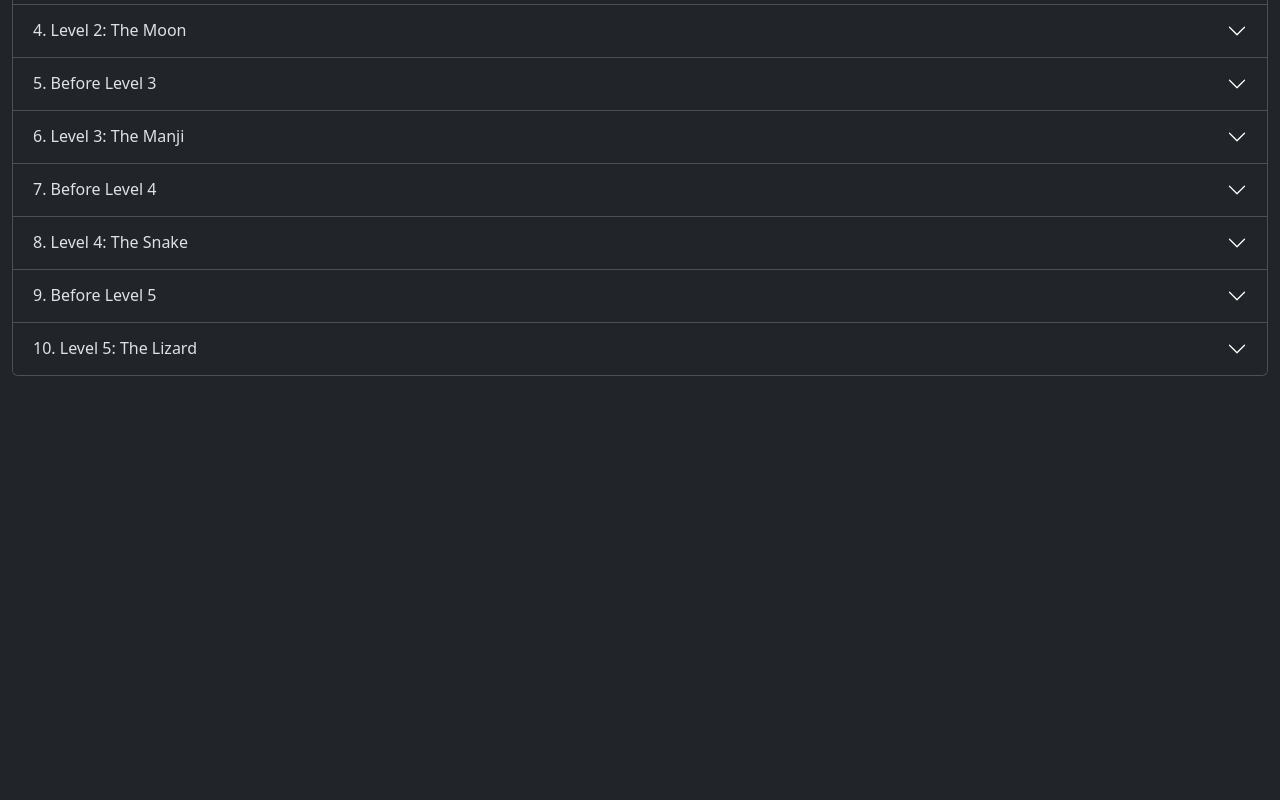
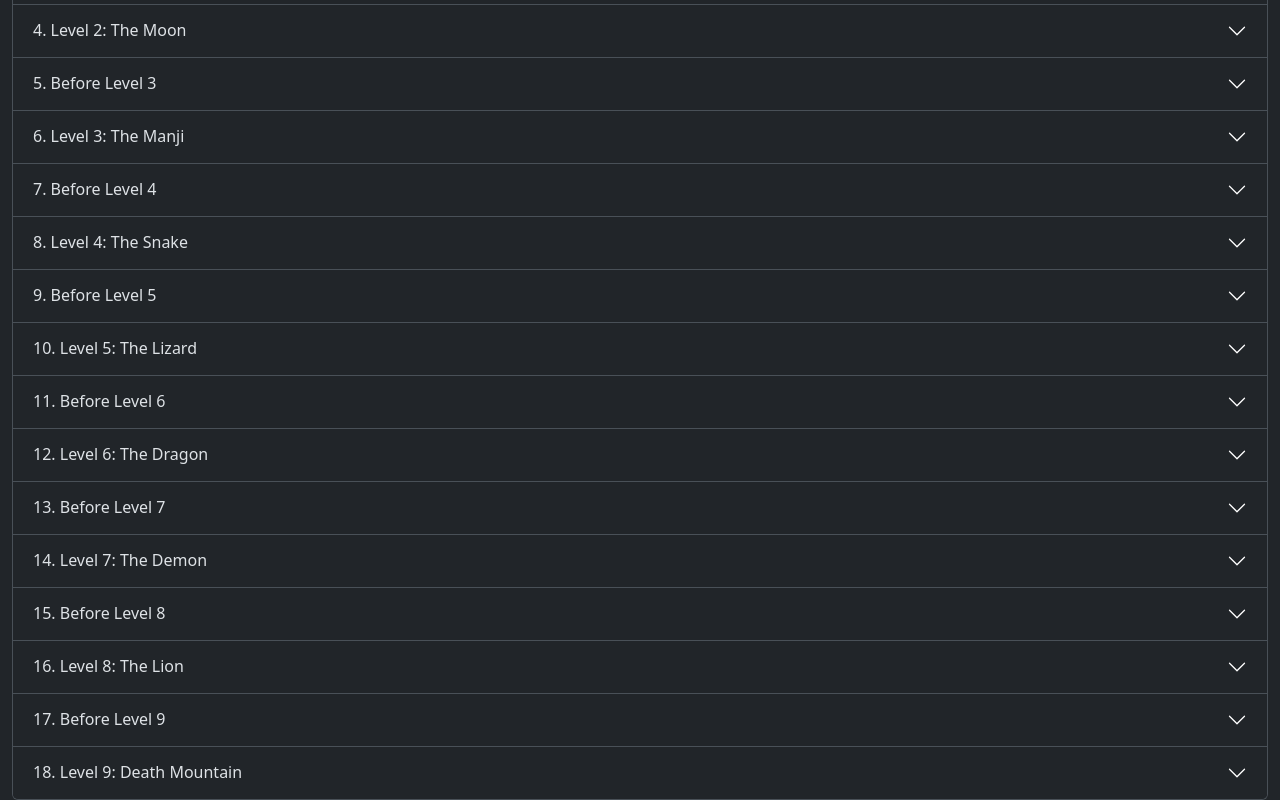
Before and after one commit to danrice92/midnas-guides-js, a React (Create React App) app: page / in a window 1280 px wide. Shown: the part 827-1627 px from the top of the page. Before the commit the page ends 1203 px from the top, so only its background shows below. Built offline with nearby package versions, Linux system fonts and the light colour scheme.

Commit message:
get basic skeleton of walkthrough done

```diff
--- a/src/walkthrough_content/the_legend_of_zelda.js
+++ b/src/walkthrough_content/the_legend_of_zelda.js
@@ -383,5 +383,195 @@ export const firstQuestWalkthrough = [
       },
       { instructions: 'Go up 1 and get Triforce Piece 5.' }
     ]
+  },
+  {
+    part: 11,
+    title: 'Before Level 6',
+    steps: [
+      {
+        instructions:
+          'Go down 1, left 7, down 1, left 1, down 1, left 1, down 1, left 1, and up 1 to get to Level 6.'
+      }
+    ]
+  },
+  {
+    part: 12,
+    title: 'Level 6: The Dragon',
+    steps: [
+      {
+        instructions: 'Go right 1. Defeat the Orange Wizzrobes to get the key.'
+      },
+      {
+        instructions:
+          'You can go up 1 to talk to an Old Man, who says "AIM AT THE EYES OF GOHMA," or you can save the key (recommended). Either way, from the Wizzrobe room, go left 1, use the key to go left 1 again, then go up 1 and defeat the Zols to get the Compass.'
+      },
+      {
+        instructions:
+          'Go up 2, push the left block, then go up 1. You can optionally defeat the Wizzrobes here for some rupees.'
+      },
+      {
+        instructions:
+          "You can technically bomb the righthand wall for a shortcut, but you'll miss out on the dungeon item. Instead, go up 1, defeat Gleeok, go right 1, and defeat the enemies to get the Dungeon Map."
+      },
+      {
+        instructions:
+          "Use a key to go up 1, defeat the Wizzrobes, push the block, and go down the stairs to get the Magical Wand. It's a long-range weapon, but unlike the arrows, it doesn't cost money to use it."
+      },
+      {
+        instructions: 'Go back up the ladder, down 1, right 1, and get the key.'
+      },
+      {
+        instructions:
+          "Optional: Go to the room northeast of you to hear the Old Man say 'THERE ARE SECRETS WHERE FAIRIES DON'T LIVE.' You can do it by going up 1 and bombing the righthand wall, or you can go right 1, defeat a bunch of Wizzrobes and Like Likes to get the door above to open, and go that way. It is recommended to skip the room to the right, since this dungeon already has enough Wizzrobes!"
+      },
+      {
+        instructions:
+          'Go left 1, down 1 with the key you just got, and grab another key in the middle of the room.'
+      },
+      {
+        instructions:
+          'Go down 1, defeat the Vires, go right 1, defeat the enemies, push the block, go down the stairs through the secret passage, go down 1, defeat the Vires, and get another key.'
+      },
+      {
+        instructions: 'Go left 1.'
+      },
+      {
+        instructions: 'Optional: go down 1, get some Bombs, and come back up 1.'
+      },
+      {
+        instructions:
+          'Go up 1 through the locked door, and face the boss: Gohma. Shoot its eye with an Arrow to defeat it and collect Heart Container 11.'
+      },
+      {
+        instructions: 'Go up 1 and collect Triforce Piece 6.'
+      }
+    ]
+  },
+  {
+    part: 13,
+    title: 'Before Level 7',
+    steps: [
+      {
+        instructions:
+          'If you have not yet purchased Bait, go down 1, right 1, up on the lefthand side, and push the block. Go down the stairs and pick the middle staircase to warp to south central Hyrule. Go left 3, up 1, left 2, and up 3. Push the top middle Armos statue and buy the Bait for 60 rupees'
+      },
+      {
+        instructions:
+          "Go down 2 and left 1. If you need some health, go up 1 to get to a Fairy Pond. If not, go left 1 and up 1 to find a pond that looks like a Fairy Pond, but isn't. Use the Recorder to make the pond drain and a staircase appear. Enter Level 7."
+      }
+    ]
+  },
+  {
+    part: 14,
+    title: 'Level 7: The Demon',
+    steps: [
+      {
+        instructions:
+          'Note: There are 4 keys in the dungeon, but 5 locked doors. Use this guide to avoid wasting one, or if you want to unlock everything, make sure you have an extra key from a previous dungeon or from a store.'
+      },
+      { instructions: 'Go right 1. Defeat the Moldorm to get Bombs.' },
+      {
+        instructions:
+          "Go up 1, right 1, defeat the Goriyas, and go up 1. The Old Man will say 'THERE'S A SECRET IN THE TIP OF THE NOSE.'"
+      },
+      {
+        instructions: 'Go down 1, right 1, and defeat the Digdoggers for Bombs.'
+      },
+      { instructions: 'Go right 1, defeat the Stalfos, and get the key.' },
+      {
+        instructions:
+          "Go left 4. If you are full on Bombs, blow up the left and upper walls before defeating the Goriyas, because they'll drop more Bombs as a reward."
+      },
+      { instructions: 'Go left 1. Defeat the Keese for even more bombs.' },
+      { instructions: 'Go down 1 and get the key.' },
+      {
+        instructions:
+          "Go up 2. If you want 5 rupees, defeat the 3 Dodongos here. Note that you'll need 100 for a bomb upgrade in the next step."
+      },
+      {
+        instructions:
+          'Go up 1 through the locked door. The final bomb upgrade can be purchased here for 100 rupees.'
+      },
+      {
+        instructions:
+          'Go down 1, right 2, and defeat the Stalfos to get the Compass.'
+      },
+      {
+        instructions:
+          'Go left 1, up 2, bomb the right wall, and defeat the Moldorms for another key.'
+      },
+      { instructions: 'Go left 2. Defeat the Goriyas for 5 rupees.' },
+      {
+        instructions:
+          'Go up 1 using a key. Use the Bait to get past the hungry Goriya.'
+      },
+      { instructions: 'Go up 1 and get the Dungeon Map.' },
+      {
+        instructions:
+          'You can save yourself a key by ignoring the locked door on the right. Bomb the upper wall to collect some rupees instead.'
+      },
+      {
+        instructions:
+          'Bomb the righthand wall to go right 1. Defeat the Goriyas for more rupees.'
+      },
+      { instructions: 'Go right 1, defeat the Goriyas, and get the key.' },
+      {
+        instructions:
+          'Go left 1, down 1, bomb the righthand wall (see that locked door we skipped?), defeat the Goriyas, push the lefthand block, and go down the stairs. Get the Red Candle.'
+      },
+      {
+        instructions:
+          'Go back up the stairs, bomb the righthand wall, and defeat the Goriyas for more Bombs.'
+      },
+      {
+        instructions:
+          "Ignore the room above you, as it's another room you don't need to enter and wastes a key (it contains Moldorms and more Bombs). Go right 1 with your key instead, defeat Digdogger, and go up 1. You can optionally defeat the Dodongos for more Bombs here."
+      },
+      {
+        instructions:
+          'Go right 1 by bombing the wall. Defeat the Wallmasters and push the block in the middle of the column of blocks on the far right of the room. Go down the stairs, come out the other side of the passage, and bomb the wall to the right to get to the boss: Aquamentus.'
+      },
+      {
+        instructions:
+          "Aquamentus is the same boss from the first dungeon, but he's simple now. Kick his ass and get Heart Container 12."
+      },
+      { instructions: 'Go right 1 and get Triforce Piece 7.' }
+    ]
+  },
+  {
+    part: 15,
+    title: 'Before Level 8',
+    steps: [
+      {
+        instructions: 'Get to level 8.'
+      }
+    ]
+  },
+  {
+    part: 16,
+    title: 'Level 8: The Lion',
+    steps: [
+      { instructions: 'Get the Magical Key.' },
+      { instructions: 'Get the Book of Magic.' },
+      { instructions: 'Defeat the boss.' }
+    ]
+  },
+  {
+    part: 17,
+    title: 'Before Level 9',
+    steps: [
+      {
+        instructions: 'Get to level 9.'
+      }
+    ]
+  },
+  {
+    part: 18,
+    title: 'Level 9: Death Mountain',
+    steps: [
+      { instructions: 'Get the Red Ring.' },
+      { instructions: 'Get the Silver Arrow.' },
+      { instructions: 'Defeat the boss.' }
+    ]
   }
 ];
```
